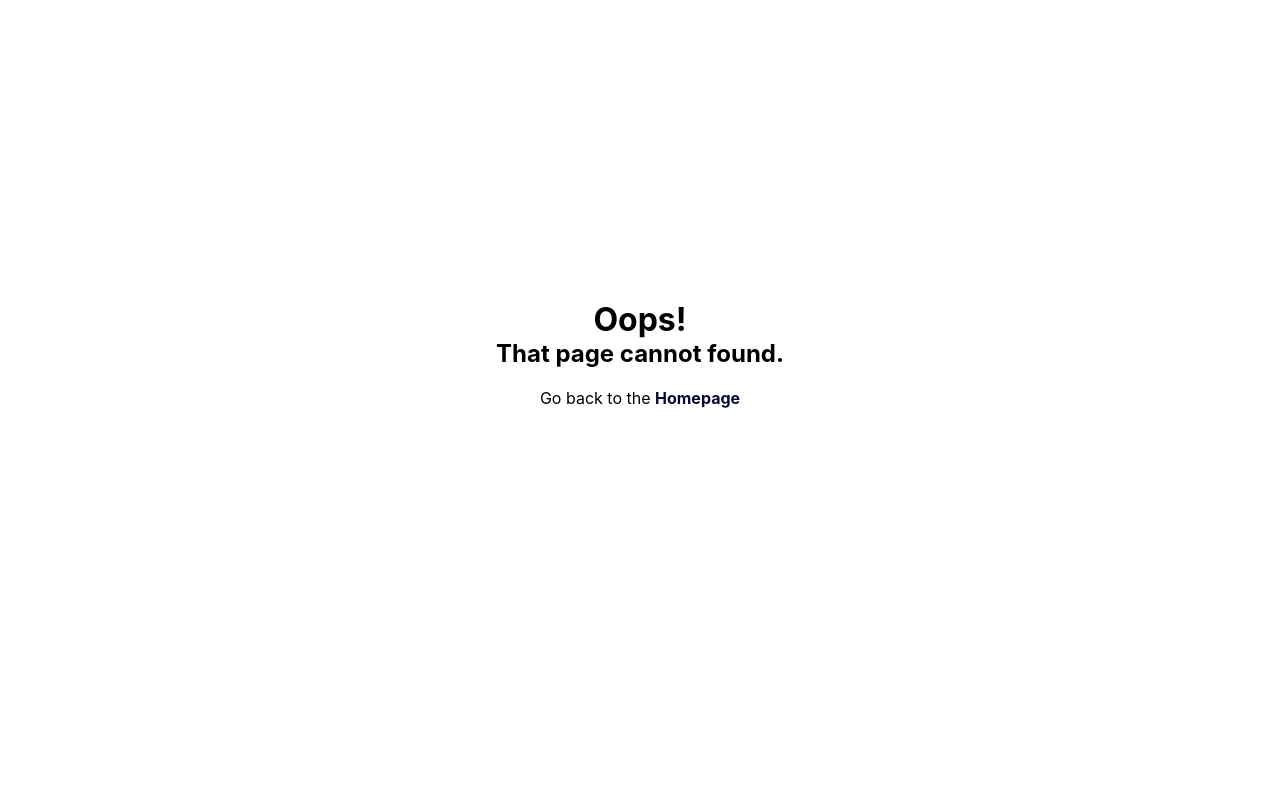
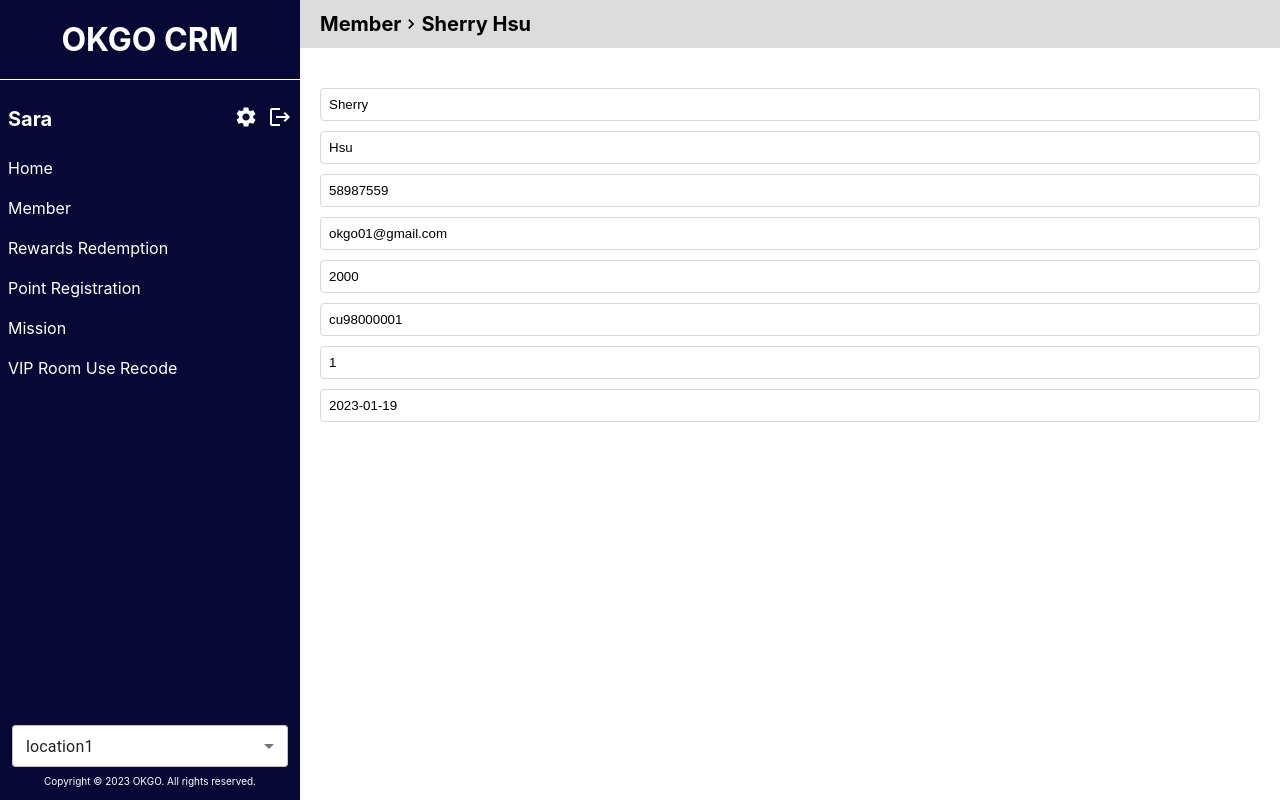
Before and after one commit to shangyuanhsu/okgocrm, a Next.js app: page /member/1 in a window 1280 px wide. Before the commit this address had no page. Built offline with nearby package versions, Linux system fonts and the light colour scheme.

Commit message:
add MemberCard

```diff
--- /dev/null
+++ b/src/pages/member/[id].js
@@ -0,0 +1,93 @@
+import styles from "../../styles/MemberCard.module.css";
+import React, { useState } from "react";
+import Link from "next/link";
+import Head from 'next/head';
+// import Image from "next/image";
+import Footer from "../../components/Footer";
+import Header from "../../components/Header";
+import ChevronRightIcon from '@mui/icons-material/ChevronRight';
+
+export const getServerSideProps = (context) => {
+    const { id } = context.query;
+    const memberContent = {
+        id: "ty8854",
+        firstName: "Sherry",
+        lastName: "Hsu",
+        phoneno: "58987559",
+        email: "okgo01@gmail.com",
+        status: "open",
+        point: 2000,
+        vipCrad: {
+            id: "cu98000001",
+            level: 1,
+            date: "2023-01-19"
+        }
+    };
+    return {
+        props: { memberData: memberContent }
+    }
+}
+
+
+const MemberCard = ({ memberData }) => {
+    const [member, setMember] = useState({
+        id: "ty8854",
+        firstName: "Sherry",
+        lastName: "Hsu",
+        phoneno: "58987559",
+        email: "okgo01@gmail.com",
+        status: "open",
+        point: 2000,
+        vipCrad: {
+            id: "cu98000001",
+            level: 1,
+            date: "2023-01-19"
+        }
+    });
+    const handlenewTxt = (val, key) => {
+        console.log(val, key)
+        console.log(val, key)
+        member[key] = val;
+        setMember(
+            {
+                ...member,
+                [key]:val
+            }
+        )
+
+    }
+    return (
+        <>
+            <Head>
+                <title>okgo | member</title>
+                <meta name="description" content="okgo crm" />
+                <meta name="author" content="shangyuan" />
+                <meta name="viewport" content="width=device-width, initial-scale=1" />
+                <link rel="icon" href="/favicon.ico" />
+            </Head>
+
+            <div className="allSection">
+                <div>
+                    <Header />
+                    <Footer />
+                </div>
+                <main>
+                    <h2> <Link className="notThisPage" href="/member">Member</Link>
+                        <ChevronRightIcon fontSize="small" />{member.firstName}&nbsp;{member.lastName}</h2>
+                    <section>
+                        <input className={styles.myInput} type="text" value={member.firstName} onChange={(e) => handlenewTxt(e.target.value, "firstName")} />
+                        <input type="text" value={member.lastName} onChange={(e) => handlenewTxt(e.target.value, "lastName")} />
+                        <input type="text" value={member.phoneno} onChange={(e) => handlenewTxt(e.target.value, "phoneno")} />
+                        <input type="text" value={member.email} onChange={(e) => handlenewTxt(e.target.value, "email")} />
+                        <input type="text" value={member.point}  />
+                        <input type="text" value={member.vipCrad.id}  />
+                        <input type="text" value={member.vipCrad.level}  />
+                        <input type="text" value={member.vipCrad.date}  />
+                    </section>
+                </main>
+            </div>
+        </>
+
+    );
+}
+export default MemberCard;
--- /dev/null
+++ b/src/styles/MemberCard.module.css
@@ -0,0 +1,3 @@
+.myInput{
+    display: block;
+}
--- a/src/styles/globals.css
+++ b/src/styles/globals.css
@@ -50,7 +50,14 @@ main>h2 {
   background-color: gainsboro;
   padding: 12px 20px;
   font-size: 20px;
+  display: flex;
+  align-items: center;
 }
+
+main>h2 a.notThisPage {
+  color: black;
+}
+
 
 .paginationBox {
   display: flex;
@@ -75,3 +82,11 @@ main>h2 {
   cursor: pointer;
   padding: 4px 4px 2px 4px;
 }
+input[type='text']{
+  display: block;
+  width: 100%;
+  border: 1px solid #d7d7dc;
+  border-radius: 4px;
+  padding: 8px;
+  margin-bottom: 10px;
+}
```
Also changed, not shown: src/pages/member/index.js (+48 -29 lines), src/styles/Home.module.css (added), 1 other file (tests, documents, lock files or other folders).
